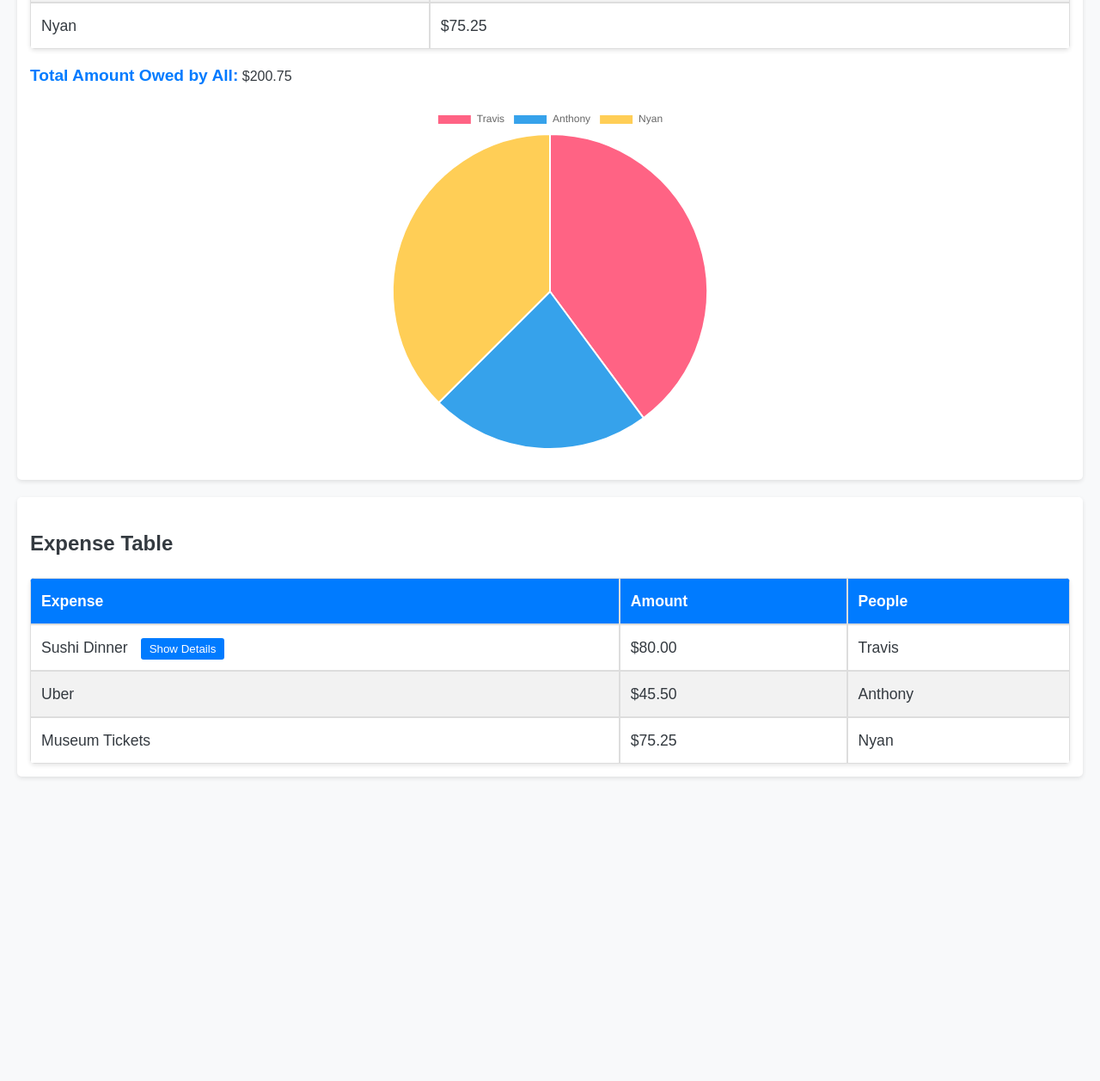
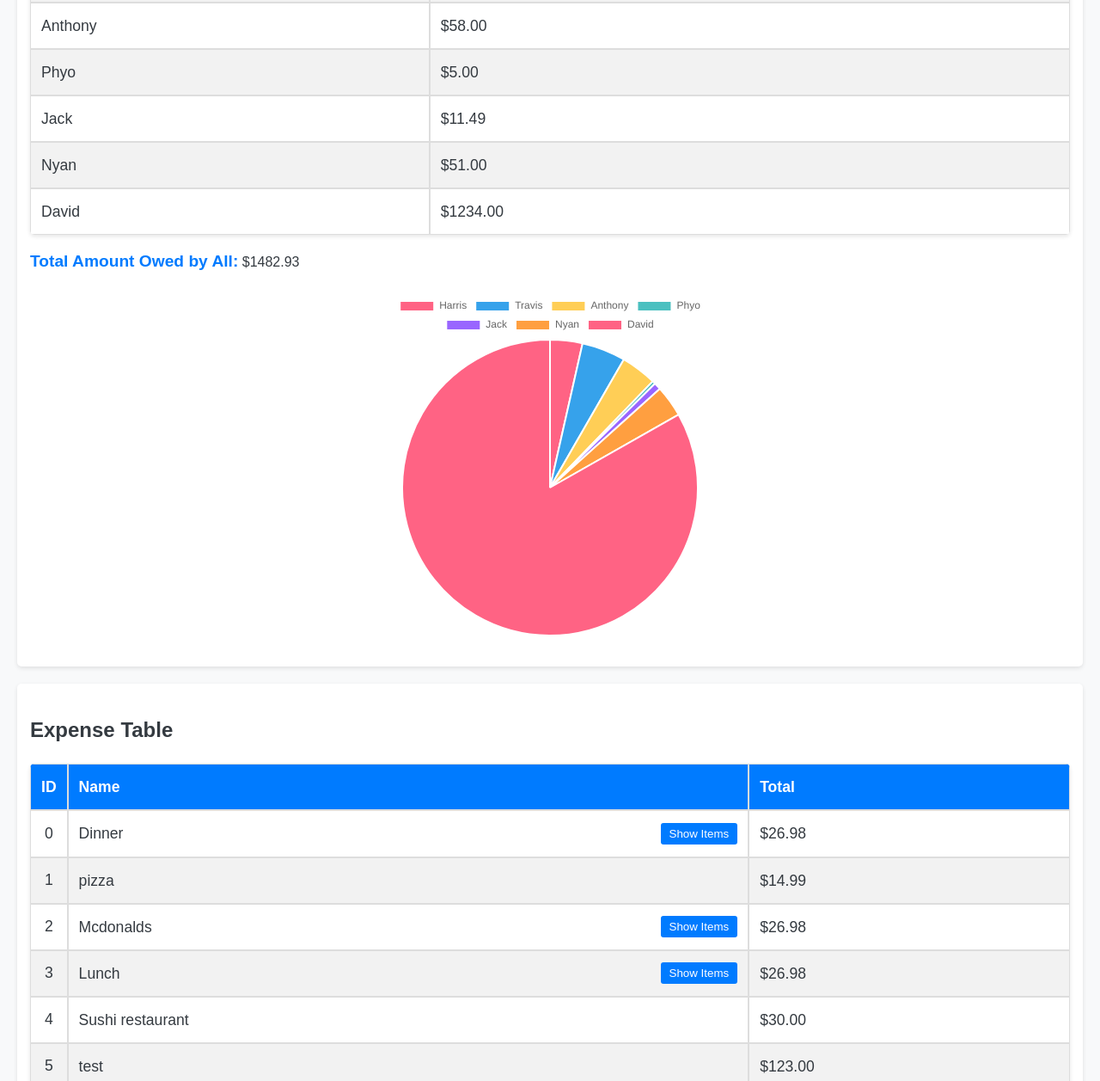
Before and after one commit to tnguyen101/BillSplitter, a website: page index.html in a window 1280 px wide. Shown: the part 473-1730 px from the top of the page at 86% size. Before the commit the page ends 1416 px from the top, so only its background shows below. Drawn offline with nearby package versions, Linux system fonts and the light colour scheme.

Commit message:
updated the homepage to use the existing data to make summary and updated the view page to work with existing data

```diff
--- a/index.html
+++ b/index.html
@@ -160,76 +160,80 @@
       <table>
         <thead>
             <tr>
-                  <th>Expense</th>
-                  <th>Amount</th>
-                  <th>People</th>
+                <th>ID</th>
+                <th>Name</th>
+                <th>Total</th>
             </tr>
         </thead>
-          <tbody id="tableBody">
-              <tr>
-                  <td onclick="this.querySelector('.dropdown').classList.toggle('show');">
-                      Sushi Dinner <button>Show Details</button>
-                      <div class='dropdown' style='display:none;'>
-                          <ul>
-                              <li>California Roll - $10.00</li>
-                              <li>Tuna Sashimi - $15.00</li>
-                              <li>Salmon Nigiri - $12.00</li>
-                              <li>Tempura Uramaki - $11.00</li>
-                              <li>Spicy Tuna Bowl - $20.00</li>
-                          </ul>
-                      </div>
-                  </td>
-                  <td>$80.00</td>
-                  <td>Travis</td>
-              </tr>
-              <tr><td>Uber</td><td>$45.50</td><td>Anthony</td></tr>
-              <tr><td>Museum Tickets</td><td>$75.25</td><td>Nyan</td></tr>
+        <tbody id="r_tableBody">
         </tbody>
     </table>
     </div>
 
     <script>
-      const expenses = [
-          { name: 'Travis', amount: 80.00 },
-          { name: 'Anthony', amount: 45.50 },
-          { name: 'Nyan', amount: 75.25 },
-      ];
+        // Fetch the JSON file from the separate folder
+        fetch('/receipt_data2.json')
+            .then(response => {
+                if (!response.ok) {
+                    throw new Error('Network response was not ok');
+                }
+                return response.json();
+            })
+            .then(data => {
+                displaySummary(data);
+            })
+            .catch(error => console.error('Error fetching the JSON file:', error));
 
-      const totalAmount = expenses.reduce((sum, expense) => sum + expense.amount, 0);
-
+        function displaySummary(data) {
             const summaryTableBody = document.getElementById('summaryTableBody');
             const totalAmountElement = document.getElementById('totalAmount');
 
-      expenses.forEach(expense => {
+            const groupTotals = {};
+            let totalAmount = 0;
+
+            // Aggregate amounts owed by each person
+            data.receipts.forEach(receipt => {
+                receipt.group.forEach(person => {
+                    if (person.name) {
+                        groupTotals[person.name] = (groupTotals[person.name] || 0) + person.owed;
+                        totalAmount += person.owed;
+                    }
+                });
+            });
+
+            // Populate the summary table
+            Object.entries(groupTotals).forEach(([name, amount]) => {
                 const row = document.createElement('tr');
-          row.innerHTML = `<td>${expense.name}</td><td>$${expense.amount.toFixed(2)}</td>`;
+                row.innerHTML = `<td>${name}</td><td>$${amount.toFixed(2)}</td>`;
                 summaryTableBody.appendChild(row);
             });
 
+            // Update the total amount
             totalAmountElement.textContent = totalAmount.toFixed(2);
 
+            // Create the pie chart
             const ctx = document.getElementById('pieChart').getContext('2d');
             new Chart(ctx, {
-          type:'pie',
-          data:{
-              labels:expenses.map(expense=>expense.name),
-              datasets:[{
-                  data:expenses.map(expense=>expense.amount),
-                  backgroundColor:[
-                      '#FF6384','#36A2EB','#FFCE56','#4BC0C0','#9966FF','#FF9F40',
-                      '#FF6384','#36A2EB','#FFCE56'
+                type: 'pie',
+                data: {
+                    labels: Object.keys(groupTotals),
+                    datasets: [{
+                        data: Object.values(groupTotals),
+                        backgroundColor: [
+                            '#FF6384', '#36A2EB', '#FFCE56', '#4BC0C0', '#9966FF', '#FF9F40',
+                            '#FF6384', '#36A2EB', '#FFCE56'
                         ]
                     }]
                 },
-          options:{
-              responsive:true,
-              plugins:{
-                  tooltip:{
-                      callbacks:{
-                          label:function(context){
-                              const label=context.label||'';
-                              const value=context.parsed||0;
-                              const percentage=((value/totalAmount)*100).toFixed(1);
+                options: {
+                    responsive: true,
+                    plugins: {
+                        tooltip: {
+                            callbacks: {
+                                label: function(context) {
+                                    const label = context.label || '';
+                                    const value = context.parsed || 0;
+                                    const percentage = ((value / totalAmount) * 100).toFixed(1);
                                     return `${label}: $${value.toFixed(2)} (${percentage}%)`;
                                 }
                             }
@@ -237,6 +241,7 @@
                     }
                 }
             });
+        }
 
       document.querySelectorAll('.dropdown').forEach(function(dropdown) {
           dropdown.previousElementSibling.addEventListener('click', function() {
@@ -244,6 +249,93 @@
               dropdown.style.display = display === 'none' ? 'block' : 'none';
           });
       });
+
+        function toggleItemizedSection() {
+            const itemizedSection = document.getElementById('itemizedSection');
+            itemizedSection.style.display = document.getElementById('itemized').checked ? 'block' : 'none';
+            unitemizedSection.style.display = document.getElementById('itemized').checked ? 'none' : 'block';
+        }
+
+        function addItemizedExpenseRow() {
+            const itemizedTable = document.getElementById('itemizedTable').getElementsByTagName('tbody')[0];
+            const row = itemizedTable.insertRow(-1);
+            row.innerHTML = `
+                <td><input type="text" name="itemName[]" required></td>
+                <td><input type="number" name="itemPrice[]" step="0.01" required></td>
+                <td><input type="text" name="itemPerson[]" required></td>
+                <td><span class="delete-button" onclick="deleteItemizedExpenseRow(this)">×</span></td>
+            `;
+        }
+
+        function deleteItemizedExpenseRow(button) {
+            const row = button.parentNode.parentNode;
+            row.parentNode.removeChild(row);
+        }
+
+        function loadExpenses() {
+            fetch('/receipt_data2.json')
+            .then(response => response.json())
+            .then(data => {
+                const r_tableBody = document.getElementById('r_tableBody');
+                r_tableBody.innerHTML = ''; // Clear the table body
+
+                data.receipts.forEach((expense, index) => {
+                    const row = document.createElement('tr');
+
+                    // Main row with basic information and toggle button for itemized receipts
+                    row.innerHTML = `
+                        <td style="
+                            padding: 0;
+                            margin: 0;
+                            line-height: 1; /* Minimize vertical space */
+                            width: 30px; /* Set a fixed width for the column */
+                            text-align: center; /* Optional: centers the text */
+                            ">${expense.id}
+                        </td>
+                        <td>
+                            <div style="display: flex; justify-content: space-between; align-items: center;">
+                                <span>${expense.name}</span>
+                                ${expense.itemized ? `<button onclick="toggleItems(${index})">Show Items</button>` : ""}
+                            </div>
+                            <div id="items-${index}" style="display: none; margin-top: 10px;">
+                                <table style="
+                                    width: 50%;
+                                    background-color: #e0e2e0;
+                                    border-collapse: collapse;
+                                    margin-left: auto;
+                                ">
+                                    ${expense.items.map(item => `
+                                        <tr>
+                                            <td>${item.name}</td>
+                                            <td style="text-align: middle;">$${item.price.toFixed(2)}</td>
+                                            <td>${item.people}</td>
+                                        </tr>
+                                    `).join('')}
+                                </table>
+                            </div>
+                        </td>
+                        <td>$${expense.total.toFixed(2)}</td>
+                    `;
+                    r_tableBody.appendChild(row);
+                });
+            })
+            .catch(error => console.error('Error fetching data:', error));
+        }
+
+        // Toggle visibility function
+        function toggleItems(index) {
+            const itemDiv = document.getElementById(`items-${index}`);
+            itemDiv.style.display = itemDiv.style.display === "none" ? "block" : "none";
+        }
+
+        document.querySelectorAll('.dropdown').forEach(function(dropdown) {
+            dropdown.previousElementSibling.addEventListener('click', function() {
+                const display = dropdown.style.display;
+                dropdown.style.display = display === 'none' ? 'block' : 'none';
+            });
+        });
+
+        window.onload = loadExpenses;
     </script>
 
 </body>
--- a/receipt_data2.json
+++ b/receipt_data2.json
@@ -253,7 +253,28 @@
                 }
             ],
             "total": 42
+        },
+        {
+            "name": "November",
+            "itemized": false,
+            "id": 7,
+            "items": [
+                {
+                    "itemID": 0,
+                    "name": "November",
+                    "price": 1234.0,
+                    "people": [
+                        "David"
+                    ]
+                }
+            ],
+            "group": [
+                {
+                    "name": "David",
+                    "owed": 1234.0
+                }
+            ],
+            "total": 1234.0
         }
-    ],
-    "peopleList": []
+    ]
 }
```
Also changed, not shown: data.json (deleted, +0 -12 lines), 1 other file. Lines whose indentation alone changed are shown as unchanged.
